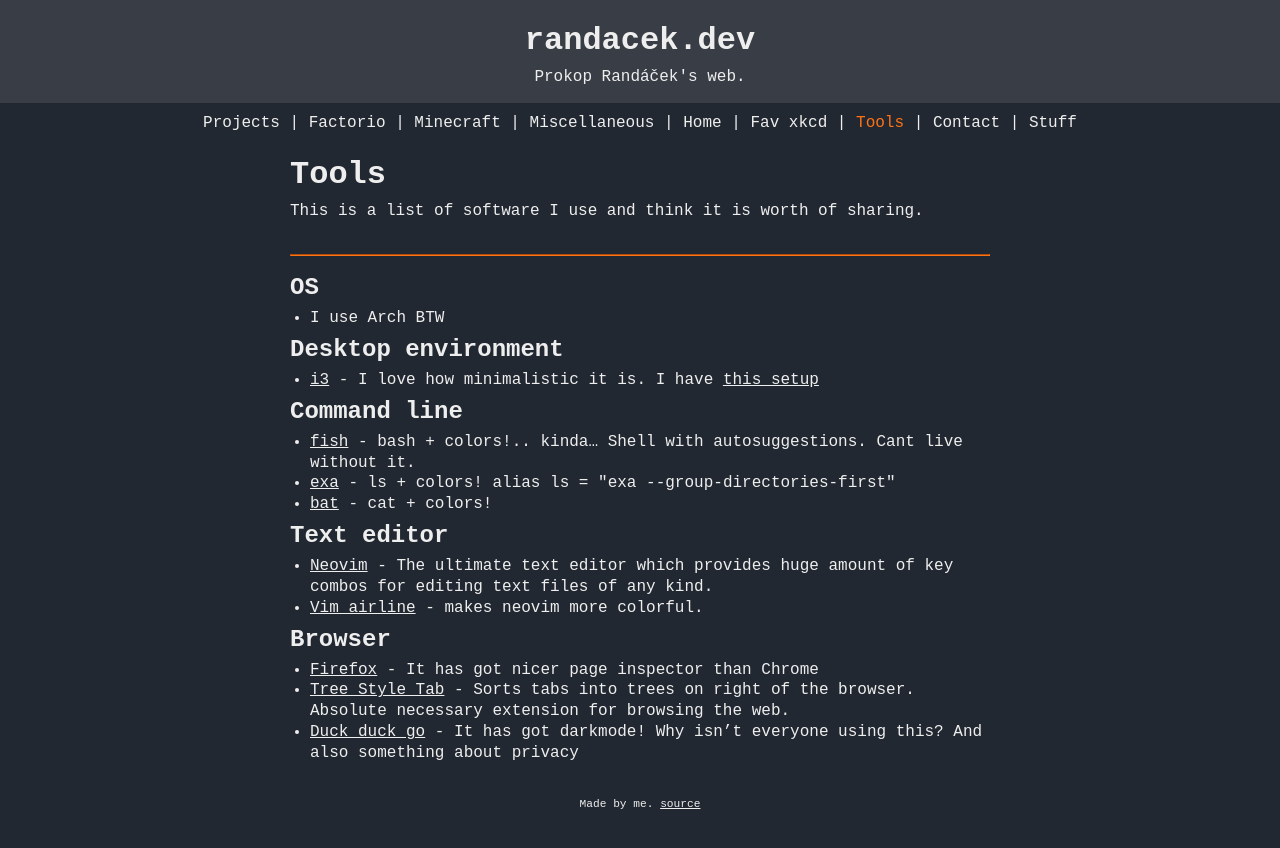
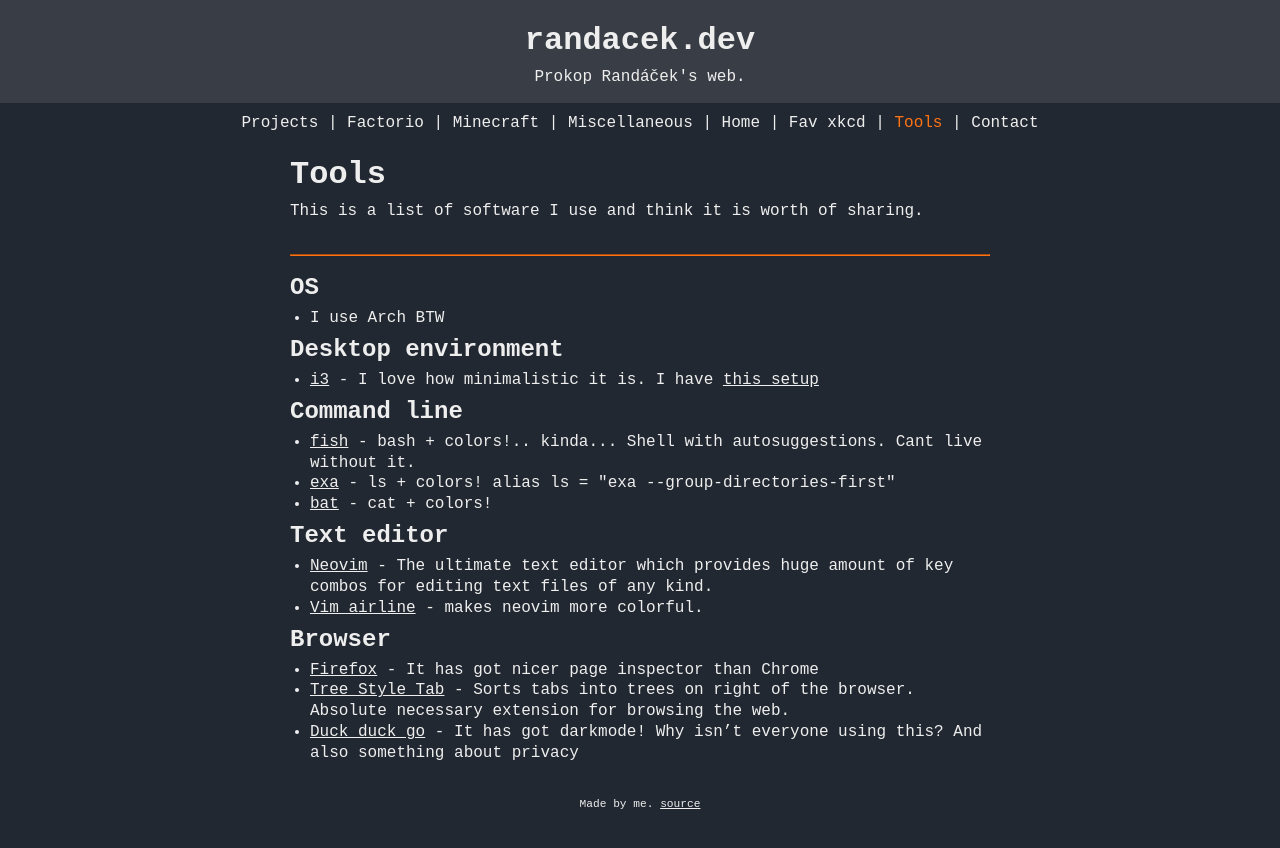
Before and after one commit to ProkopRandacek/randacek.dev, a Jekyll site: the page built from content/tools.md, in a window 1280 px wide. Shown: the top 848 px of the page. Built offline with Jekyll 4.4.1, drawn with Linux system fonts in a browser that asks for light colours.

```diff
--- a/_config.yml
+++ b/_config.yml
@@ -3,6 +3,8 @@ port: 443
 
 url: "https://randacek.dev"
 baseurl: ""
+
+markdown: kramdown
 
 include: ['.htaccess']
 
@@ -12,4 +14,5 @@ exclude: [
     "runlocal",
     "fullchain.pem",
     "privkey.pem",
+    "content/stuff.md"
 ]
--- a/content/tools.md
+++ b/content/tools.md
@@ -18,7 +18,7 @@ This is a list of software I use and think it is worth of sharing.
 
 ## Command line
 
-- [fish](https://fishshell.com) - bash + colors!.. kinda... Shell with autosuggestions. Cant live without it.
+- [fish](https://fishshell.com) - bash + colors!.. kinda\.\.\. Shell with autosuggestions. Cant live without it.
 - [exa](https://the.exa.website) - ls + colors! `alias ls = "exa --group-directories-first"`
 - [bat](https://github.com/sharkdp/bat) - cat + colors!
 
```
Also changed, not shown: 2 other files.
